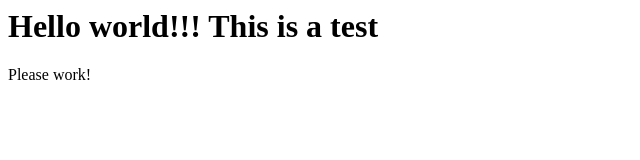
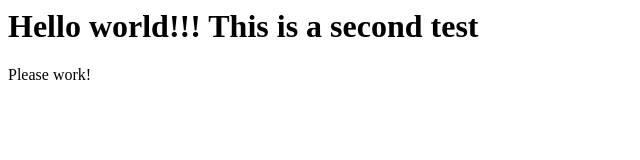
Before and after one commit to mixollm94/test_project, a plain HTML site: page index.html in a window 1280 px wide. Shown: the whole page, without its empty margins (0-640 px from the left). Drawn offline with Linux system fonts and the light colour scheme.

Commit message:
Commit for manual needs

```diff
--- a/index.html
+++ b/index.html
@@ -1,6 +1,6 @@
 <html>
   <body>
-    <h1> Hello world!!! This is a test</h1>
+    <h1> Hello world!!! This is a second test</h1>
     <p>Please work!</p>
   </body>
 </html>
```
